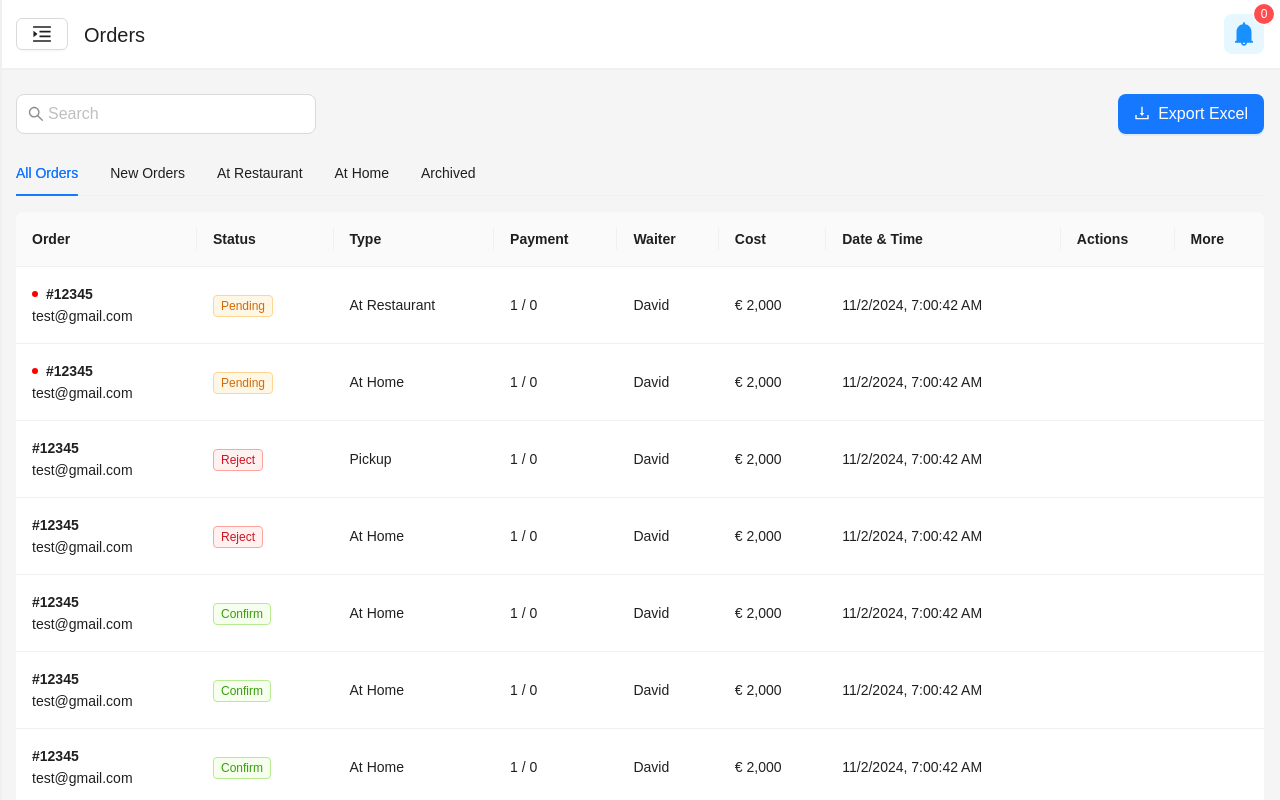
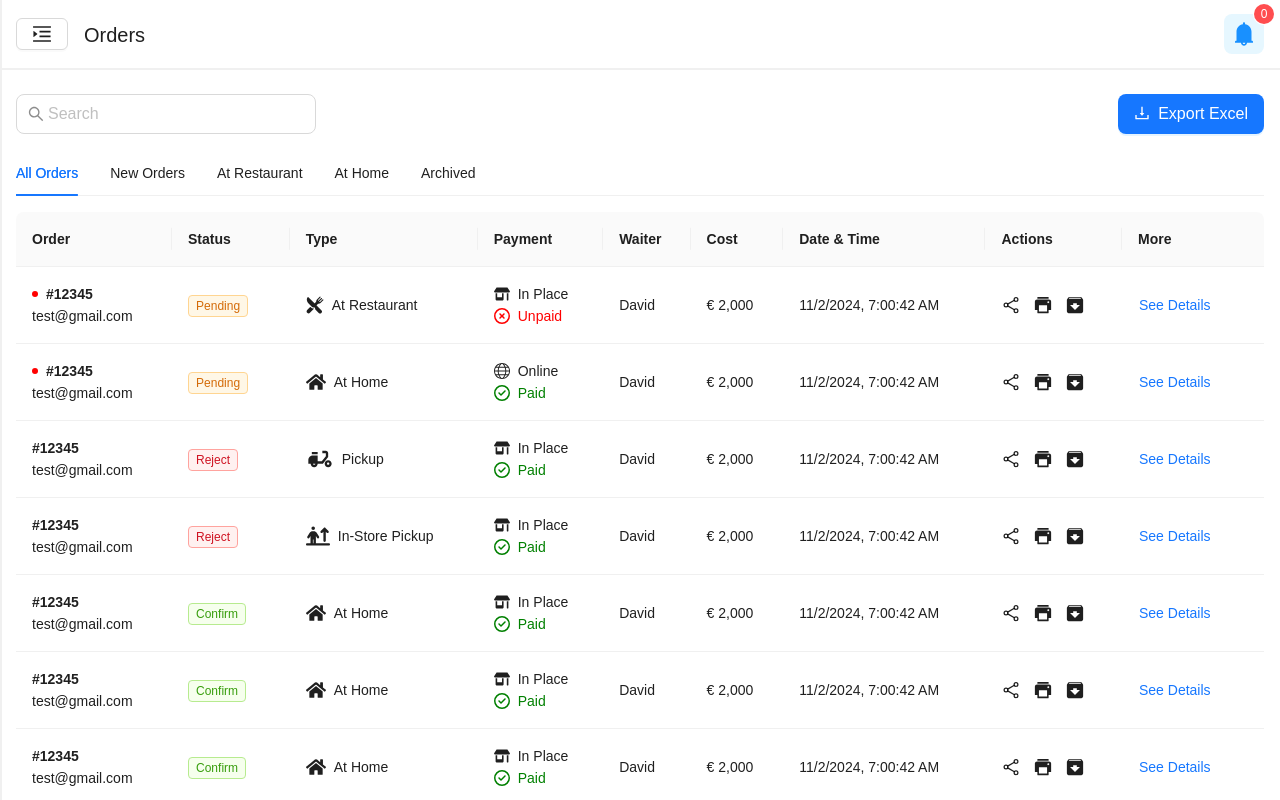
Before and after one commit to alithecodeguy/dashboard, a Next.js app: page / in a window 1280 px wide. Built offline with nearby package versions, Linux system fonts and the light colour scheme; a web font is replaced by a local one.

Commit message:
feat(components): orders table completed with mock data (all filter)

```diff
--- a/components/layout/PageLoader.tsx/index.tsx
+++ b/components/layout/PageLoader.tsx/index.tsx
@@ -1,9 +1,22 @@
 // libraries
+import { useAppSelector } from '@/libs/redux/hooks';
+import { selectPageSize } from '@/libs/redux/slices/sharedSlice';
+import { PageSizeEnum } from '@/libs/redux/slices/sharedSlice/sharedSliceEnum';
 import { Spin } from 'antd';
 
 const PageLoader = () => {
+  // hooks
+  const pageSize = useAppSelector(selectPageSize);
+
   return (
-    <div style={{ width: '100dvw', height: '100dvh', display: 'grid', placeContent: 'center' }}>
+    <div
+      style={{
+        width: '100%',
+        height: `calc(100dvh - ${pageSize === PageSizeEnum.LG ? '120px' : '96px'})`,
+        display: 'grid',
+        placeContent: 'center'
+      }}
+    >
       <Spin size="large" />
     </div>
   );
--- a/components/layout/PrimaryLayout/index.tsx
+++ b/components/layout/PrimaryLayout/index.tsx
@@ -53,9 +53,9 @@ const PrimaryLayout: FC<{ children: ReactNode }> = ({ children }) => {
     dispatch(setCurrentPath(pathname));
 
     const handleResize = () => {
-      if (window.innerWidth >= 1280) {
+      if (window.innerWidth >= 1200) {
         dispatch(setPageSize(PageSizeEnum.LG));
-      } else if (window.innerWidth >= 768 && window.innerWidth < 1280) {
+      } else if (window.innerWidth >= 768 && window.innerWidth < 1200) {
         dispatch(setPageSize(PageSizeEnum.MD));
       } else {
         dispatch(setPageSize(PageSizeEnum.SM));
@@ -78,7 +78,7 @@ const PrimaryLayout: FC<{ children: ReactNode }> = ({ children }) => {
     <Layout hasSider>
       <CustomSider logout={logout} />
       <CustomDrawer logout={logout} />
-      <Layout style={{ marginInlineStart: isSiderCollapsed ? 0 : 236 }}>
+      <Layout style={{ marginInlineStart: isSiderCollapsed ? 0 : 236, background: '#FFF' }}>
         <LayoutHeader />
         <Content className={styles.content}>{children}</Content>
       </Layout>
--- a/components/pageFeatures/homePage/Home/components/OrdersTable.tsx/ordersTableDef.tsx
+++ b/components/pageFeatures/homePage/Home/components/OrdersTable.tsx/ordersTableDef.tsx
@@ -1,12 +1,28 @@
 // libraries
-import { Flex, Tag, Typography } from 'antd';
+import { Button, Flex, Tag, Typography } from 'antd';
+import { MdDeliveryDining } from 'react-icons/md';
+import { FaHome } from 'react-icons/fa';
+import { IoRestaurant } from 'react-icons/io5';
+import { FaPersonArrowUpFromLine } from 'react-icons/fa6';
+import { TfiWorld } from 'react-icons/tfi';
+import { FaRegCircleCheck } from 'react-icons/fa6';
+import { FaRegCircleXmark } from 'react-icons/fa6';
+import { FaStoreAlt } from 'react-icons/fa';
+import { IoShareSocialOutline } from 'react-icons/io5';
+import { IoPrintSharp } from 'react-icons/io5';
+import { IoMdArchive } from 'react-icons/io';
 
 // types
 import type { TableProps } from 'antd';
 import type { DataType } from './ordersTableType';
 
 // enums
-import { OrdersStatusEnum } from './ordersTableEnum';
+import {
+  OrdersPaymentStatusEnum,
+  OrdersPaymentTypeEnum,
+  OrdersStatusEnum,
+  OrdersTypeEnum
+} from './ordersTableEnum';
 import { PageSizeEnum } from '@/libs/redux/slices/sharedSlice/sharedSliceEnum';
 
 // destrcuture
@@ -29,7 +45,7 @@ export const ordersTableColumns = (pageSize: PageSizeEnum): ColumnsType<DataType
 
             <Text strong>#{record.orderId}</Text>
           </Flex>
-          <Text>{record.email}</Text>
+          {pageSize !== PageSizeEnum.SM && <Text>{record.email}</Text>}
         </Flex>
       );
     }
@@ -55,14 +71,71 @@ export const ordersTableColumns = (pageSize: PageSizeEnum): ColumnsType<DataType
     title: 'Type',
     dataIndex: 'type',
     key: 'type',
-    hidden: pageSize === PageSizeEnum.SM
+    hidden: pageSize === PageSizeEnum.SM,
+    render: (_, record) => {
+      if (record.type === OrdersTypeEnum.PICKUP) {
+        return (
+          <Flex gap={8} align="center">
+            <MdDeliveryDining size={28} />
+            <span>{record.type}</span>
+          </Flex>
+        );
+      } else if (record.type === OrdersTypeEnum.AT_HOME) {
+        return (
+          <Flex gap={8} align="center">
+            <FaHome size={20} />
+            <span>{record.type}</span>
+          </Flex>
+        );
+      } else if (record.type === OrdersTypeEnum.AT_RESTAURANT) {
+        return (
+          <Flex gap={8} align="center">
+            <IoRestaurant size={18} />
+            <span>{record.type}</span>
+          </Flex>
+        );
+      } else if (record.type === OrdersTypeEnum.IN_STORE_PICKUP) {
+        return (
+          <Flex gap={8} align="center">
+            <FaPersonArrowUpFromLine size={24} />
+            <span>{record.type}</span>
+          </Flex>
+        );
+      }
+      return record.type;
+    }
   },
   {
     title: 'Payment',
     dataIndex: 'payment',
     key: 'payment',
-    render: (_, record) => `${record.paymentType} / ${record.paymentStatus}`,
-    hidden: pageSize === PageSizeEnum.MD || pageSize === PageSizeEnum.SM
+    hidden: pageSize === PageSizeEnum.MD || pageSize === PageSizeEnum.SM,
+    render: (_, record) => (
+      <Flex vertical align="start" justify="center">
+        {record.paymentType === OrdersPaymentTypeEnum.ONLINE ? (
+          <Flex gap={8} align="center">
+            <TfiWorld size={16} />
+            {record.paymentType}
+          </Flex>
+        ) : (
+          <Flex gap={8} align="center">
+            <FaStoreAlt size={16} />
+            {record.paymentType}
+          </Flex>
+        )}
+        {record.paymentStatus === OrdersPaymentStatusEnum.PAID ? (
+          <Flex gap={8} align="center" style={{ color: 'green' }}>
+            <FaRegCircleCheck size={16} />
+            {record.paymentStatus}
+          </Flex>
+        ) : (
+          <Flex gap={8} align="center" style={{ color: 'red' }}>
+            <FaRegCircleXmark size={16} />
+            {record.paymentStatus}
+          </Flex>
+        )}
+      </Flex>
+    )
   },
   {
     title: 'Waiter',
@@ -87,11 +160,23 @@ export const ordersTableColumns = (pageSize: PageSizeEnum): ColumnsType<DataType
   {
     title: 'Actions',
     dataIndex: 'actions',
-    key: 'actions'
+    key: 'actions',
+    render: (_, record) => (
+      <Flex gap={12}>
+        <IoShareSocialOutline size={20} />
+        <IoPrintSharp size={20} />
+        <IoMdArchive size={20} />
+      </Flex>
+    )
   },
   {
     title: 'More',
     dataIndex: 'more',
-    key: 'more'
+    key: 'more',
+    render: () => (
+      <Button type="link" style={{ paddingLeft: 0 }}>
+        See Details
+      </Button>
+    )
   }
 ];
--- a/components/pageFeatures/homePage/Home/components/OrdersTable.tsx/ordersTableEnum.tsx
+++ b/components/pageFeatures/homePage/Home/components/OrdersTable.tsx/ordersTableEnum.tsx
@@ -7,15 +7,16 @@ export enum OrdersStatusEnum {
 export enum OrdersTypeEnum {
   AT_RESTAURANT = 'At Restaurant',
   PICKUP = 'Pickup',
-  AT_HOME = 'At Home'
+  AT_HOME = 'At Home',
+  IN_STORE_PICKUP = 'In-Store Pickup'
 }
 
 export enum OrdersPaymentTypeEnum {
-  ONLINE,
-  IN_PLACE
+  ONLINE = 'Online',
+  IN_PLACE = 'In Place'
 }
 
 export enum OrdersPaymentStatusEnum {
-  PAID,
-  UNPAID
+  PAID = 'Paid',
+  UNPAID = 'Unpaid'
 }
--- a/components/pageFeatures/homePage/Home/components/OrdersTable.tsx/ordersTableMockData.tsx
+++ b/components/pageFeatures/homePage/Home/components/OrdersTable.tsx/ordersTableMockData.tsx
@@ -16,7 +16,7 @@ export const ordersTableMockData: DataType[] = [
     status: OrdersStatusEnum.PENDING,
     type: OrdersTypeEnum.AT_RESTAURANT,
     paymentType: OrdersPaymentTypeEnum.IN_PLACE,
-    paymentStatus: OrdersPaymentStatusEnum.PAID,
+    paymentStatus: OrdersPaymentStatusEnum.UNPAID,
     waiter: 'David',
     cost: 2000,
     utcDateString: 'Sat, 02 Nov 2024 07:00:42 GMT'
@@ -28,7 +28,7 @@ export const ordersTableMockData: DataType[] = [
     newOrder: true,
     status: OrdersStatusEnum.PENDING,
     type: OrdersTypeEnum.AT_HOME,
-    paymentType: OrdersPaymentTypeEnum.IN_PLACE,
+    paymentType: OrdersPaymentTypeEnum.ONLINE,
     paymentStatus: OrdersPaymentStatusEnum.PAID,
     waiter: 'David',
     cost: 2000,
@@ -53,7 +53,7 @@ export const ordersTableMockData: DataType[] = [
     email: 'test@gmail.com',
     newOrder: false,
     status: OrdersStatusEnum.REJECT,
-    type: OrdersTypeEnum.AT_HOME,
+    type: OrdersTypeEnum.IN_STORE_PICKUP,
     paymentType: OrdersPaymentTypeEnum.IN_PLACE,
     paymentStatus: OrdersPaymentStatusEnum.PAID,
     waiter: 'David',
--- a/package.json
+++ b/package.json
@@ -31,6 +31,7 @@
     "react": "18.2.0",
     "react-dom": "18.2.0",
     "react-highlight-words": "^0.20.0",
+    "react-icons": "^5.3.0",
     "react-oidc-context": "^2.2.2",
     "react-redux": "^9.1.2",
     "recharts": "^2.12.7",
--- a/pages/_app.jsx
+++ b/pages/_app.jsx
@@ -5,7 +5,6 @@ import '@/styles/main.css';
 import { App } from 'antd';
 import Head from 'next/head';
 import { Provider } from 'react-redux';
-import { useRouter } from 'next/router';
 
 // components
 import PrimaryLayout from '../components/layout/PrimaryLayout';
@@ -13,31 +12,25 @@ import ThemeProvider from '../components/providers/ThemeProvider';
 
 // redux
 import { store } from '../libs/redux/store';
-import { useEffect, useState } from 'react';
-import PageLoader from '../components/layout/PageLoader.tsx';
 
 export default function GiftCardApp({ Component, pageProps }) {
-  const router = useRouter();
-  const [loading, setLoading] = useState(false);
+  // const router = useRouter();
+  // const [loading, setLoading] = useState(false);
 
-  useEffect(() => {
-    const handleStart = (url) => url !== router.asPath && setLoading(true);
-    const handleComplete = (url) => url === router.asPath && setLoading(false);
+  // useEffect(() => {
+  //   const handleStart = (url) => url !== router.asPath && setLoading(true);
+  //   const handleComplete = (url) => url === router.asPath && setLoading(false);
 
-    router.events.on('routeChangeStart', handleStart);
-    router.events.on('routeChangeComplete', handleComplete);
-    router.events.on('routeChangeError', handleComplete);
+  //   router.events.on('routeChangeStart', handleStart);
+  //   router.events.on('routeChangeComplete', handleComplete);
+  //   router.events.on('routeChangeError', handleComplete);
 
-    return () => {
-      router.events.off('routeChangeStart', handleStart);
-      router.events.off('routeChangeComplete', handleComplete);
-      router.events.off('routeChangeError', handleComplete);
-    };
-  }, [router]);
-
-  if (loading) {
-    return <PageLoader />;
-  }
+  //   return () => {
+  //     router.events.off('routeChangeStart', handleStart);
+  //     router.events.off('routeChangeComplete', handleComplete);
+  //     router.events.off('routeChangeError', handleComplete);
+  //   };
+  // }, [router.pathname]);
 
   return (
     <App
```
Also changed, not shown: 1 other file (tests, documents, lock files or other folders).
